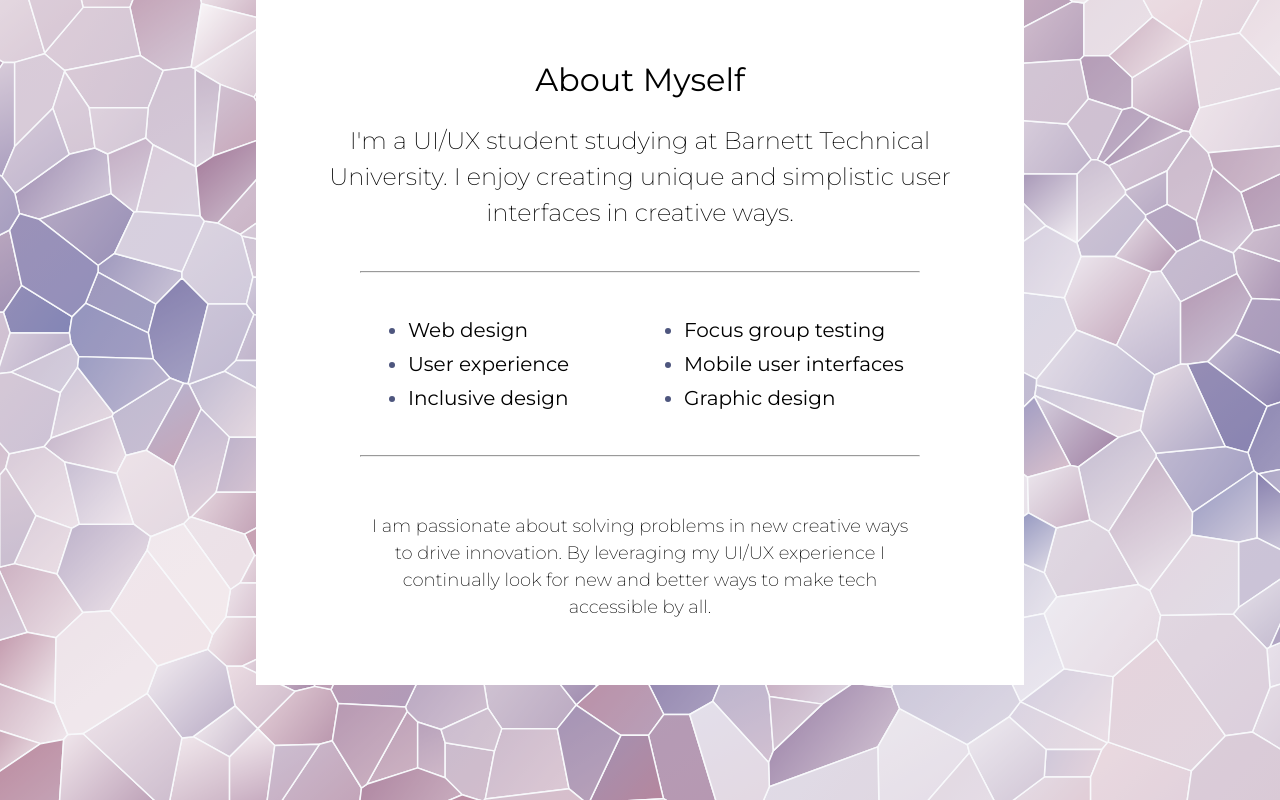
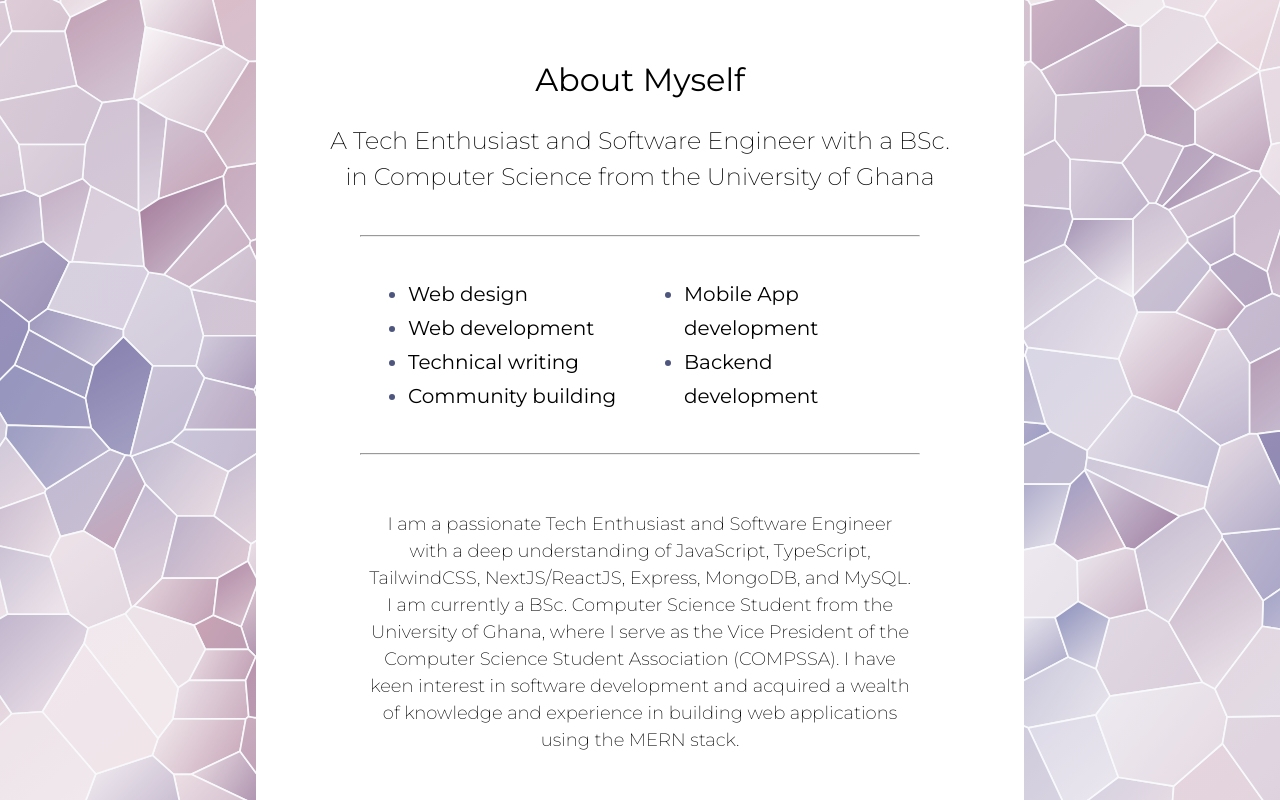
Before and after one commit to qbentil/Static-Portfolio, a React (Vite) app: page / in a window 1280 px wide. Shown: the part 980-1780 px from the top of the page. Built offline with nearby package versions, Linux system fonts and the light colour scheme.

Commit message:
COmplete About

```diff
--- a/src/Components/About.jsx
+++ b/src/Components/About.jsx
@@ -5,7 +5,6 @@
  */
 
 import React from "react";
-
 /**
  * About background image
  *
@@ -24,7 +23,7 @@ const imageAltText = "purple and blue abstract background";
  * Sort description that expands on your title on the Home component.
  */
 const description =
-  "I'm a UI/UX student studying at Barnett Technical University. I enjoy creating unique and simplistic user interfaces in creative ways.";
+  "A Tech Enthusiast and Software Engineer with a BSc. in Computer Science from the University of Ghana";
 
 /**
  * List of some of skills or technologies you work on, are learning,
@@ -32,11 +31,11 @@ const description =
  */
 const skillsList = [
   "Web design",
-  "User experience",
-  "Inclusive design",
-  "Focus group testing",
-  "Mobile user interfaces",
-  "Graphic design",
+  "Web development",
+  "Technical writing",
+  "Community building",
+  "Mobile App development",
+  "Backend development",
 ];
 
 /**
@@ -45,7 +44,7 @@ const skillsList = [
  * about you on a professional level.
  */
 const detailOrQuote =
-  "I am passionate about solving problems in new creative ways to drive innovation. By leveraging my UI/UX experience I continually look for new and better ways to make tech accessible by all.";
+  "I am a passionate Tech Enthusiast and Software Engineer with a deep understanding of JavaScript, TypeScript, TailwindCSS, NextJS/ReactJS, Express, MongoDB, and MySQL. I am currently a BSc. Computer Science Student from the University of Ghana, where I serve as the Vice President of the Computer Science Student Association (COMPSSA). I have keen interest in software development and acquired a wealth of knowledge and experience in building web applications using the MERN stack.";
 
 const About = () => {
   return (
```
